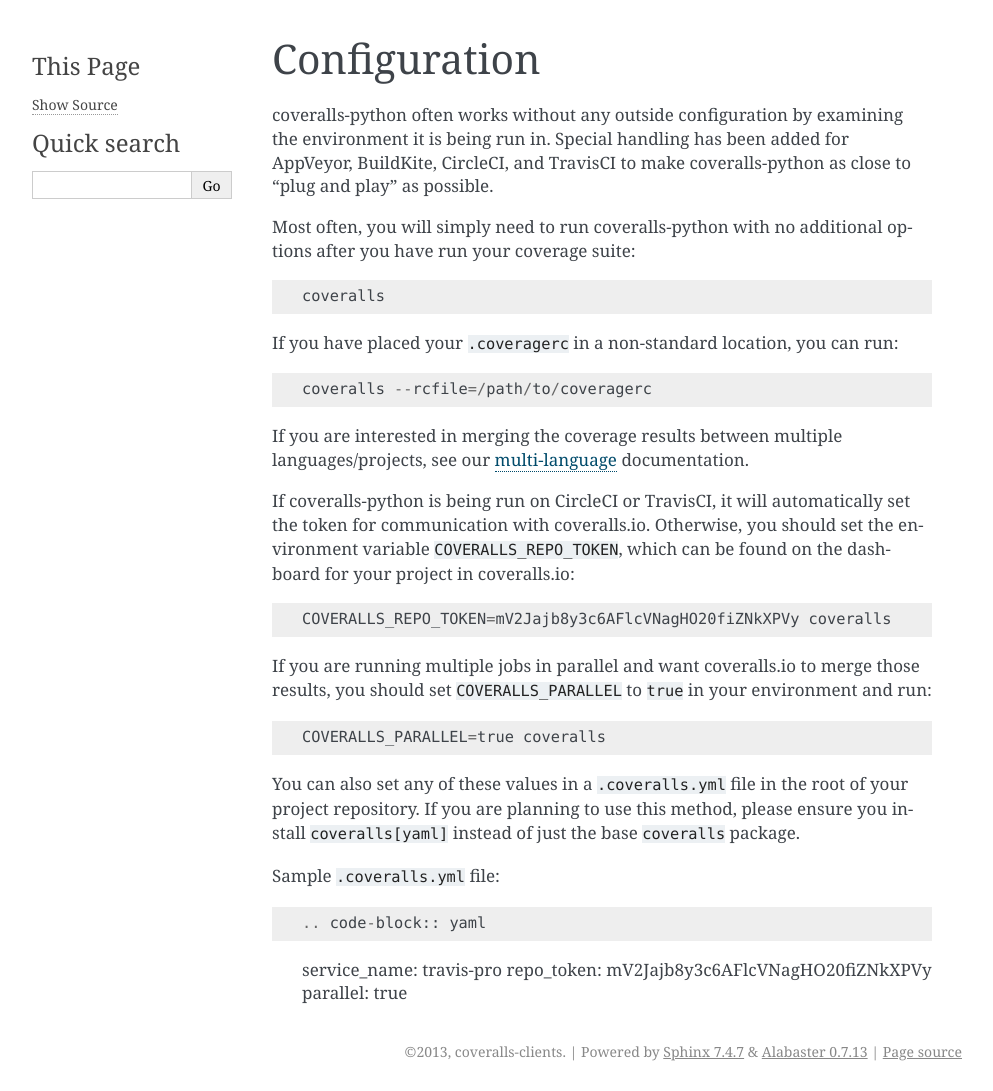
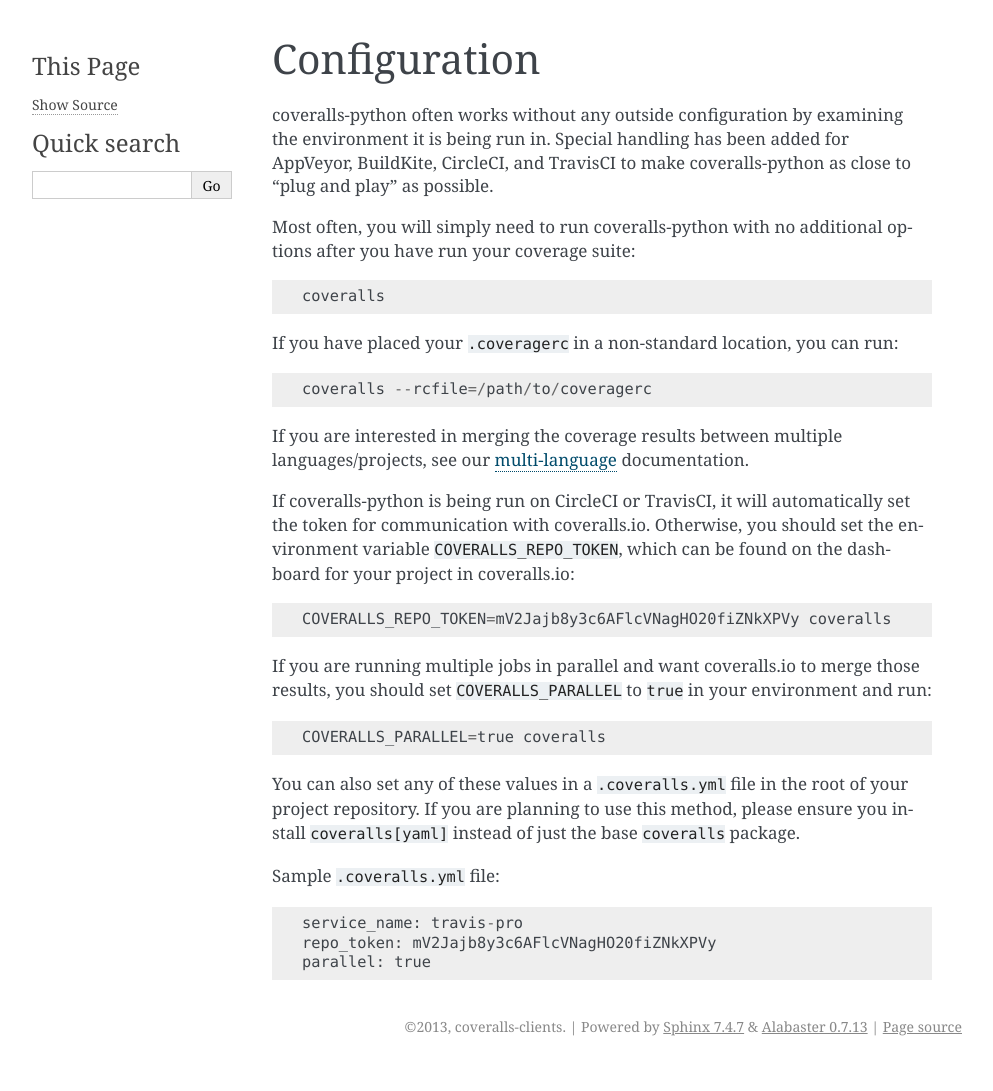
Before and after one commit to TheKevJames/coveralls-python, a Sphinx documentation site: the page built from docs/usage/configuration.rst, in a window 1280 px wide. Shown: the whole page, without its empty margins (148-1141 px from the left). Built offline with Sphinx 7.4.7, drawn with Linux system fonts in a browser that asks for light colours; formulas are drawn with MathJax 3; after the commit the page ends 1066 px from its top, so only the background shows below that.

Commit message:
docs(core): fix code-block: yaml render

```diff
--- a/docs/usage/configuration.rst
+++ b/docs/usage/configuration.rst
@@ -25,8 +25,6 @@
 
 Sample ``.coveralls.yml`` file::
 
-.. code-block:: yaml
-
     service_name: travis-pro
     repo_token: mV2Jajb8y3c6AFlcVNagHO20fiZNkXPVy
     parallel: true
```
